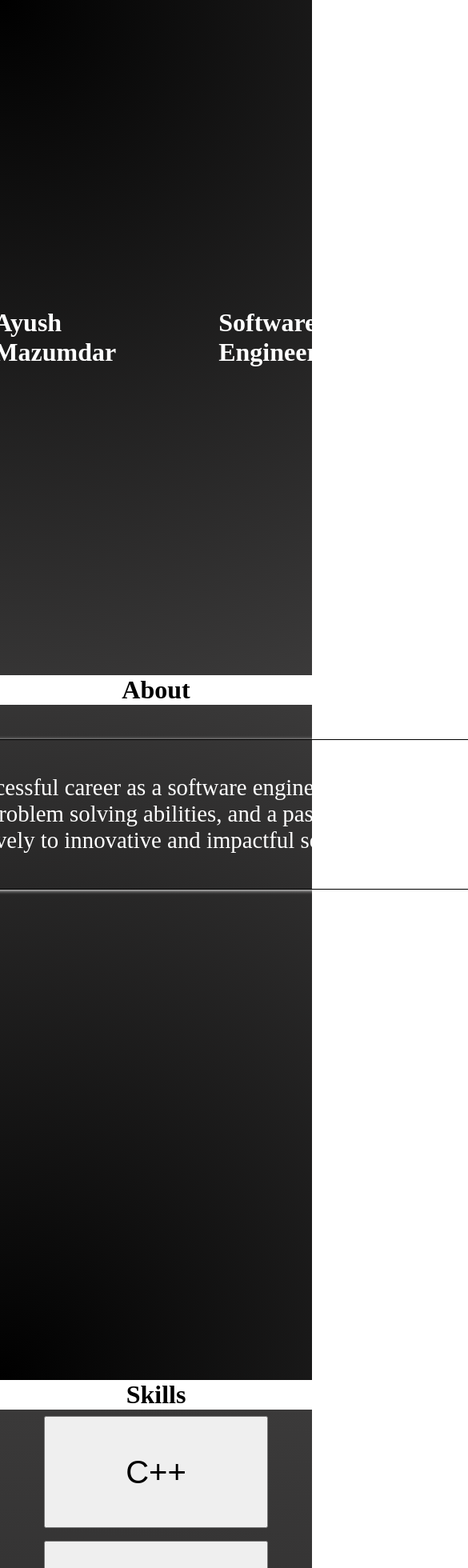
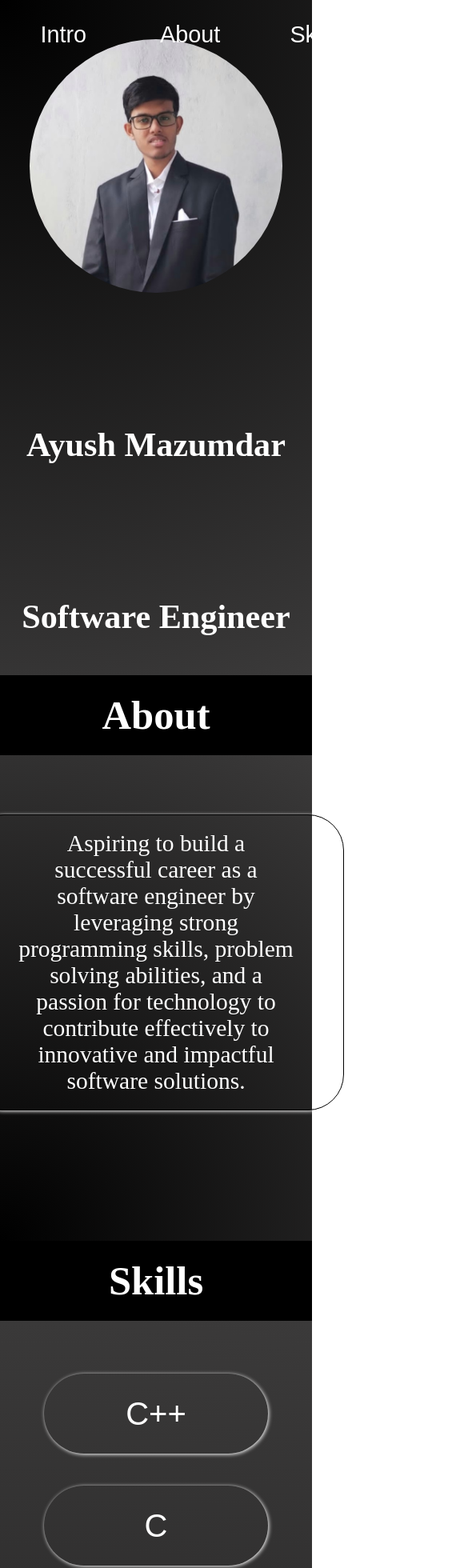
Before and after one commit to aysh-mzmdr/Portfolio, a React (Vite) app: page / in a window 390 px wide. Shown: the top 1960 px of the page at 80% size, 585 px wide, since content can reach past the window. Built offline with nearby package versions, Linux system fonts and the light colour scheme.

Commit message:
Made the website responsive

```diff
--- a/src/App.jsx
+++ b/src/App.jsx
@@ -3,18 +3,26 @@ function App(){
 
   return(
     <>
-      <div className={style.head}>
+    <div className={style.navbar}>
+      <button className={style.navbarButton}>Intro</button>
+      <button className={style.navbarButton}>About</button>
+      <button className={style.navbarButton}>Skills</button>
+      <button className={style.navbarButton}>Projects</button>
+      <button className={style.navbarButton}>Contact</button>
+    </div>
+      <div className={style.intro}>
+        <img src="../assets/MyPhoto.jpg" alt="My Photo"></img>
           <h1>Ayush Mazumdar</h1>
           <h1>Software Engineer</h1>
       </div>
-      <h1 style={{textAlign:"center"}}>About</h1>
+      <h1 className={style.head}>About</h1>
       <div className={style.about}>
           <div className={style.aboutBox}>
             Aspiring to build a successful career as a software engineer by leveraging strong programming skills, problem solving abilities, and a passion for technology to
             contribute effectively to innovative and impactful software solutions.
           </div>
       </div>
-      <h1 style={{textAlign:"center"}}>Skills</h1>
+      <h1 className={style.head}>Skills</h1>
       <div className={style.skills}>
         <button className={style.skill}>C++</button>
         <button className={style.skill}>C</button>
@@ -31,7 +39,7 @@ function App(){
         <button className={style.skill}>Kali Linux</button>
         <button className={style.skill}>Blender</button>
       </div>
-      <h1 style={{textAlign:"center"}}>Projects</h1>
+      <h1 className={style.head}>Projects</h1>
       <div className={style.projects}>
 
       </div>
--- a/src/style.module.css
+++ b/src/style.module.css
@@ -1,20 +1,29 @@
 h1{
     margin: 0px;
 }
-.head{
+
+img{
+    width:15em;
+    height:15em;
+    border-radius: 50%;
+    object-fit: cover;
+}
+
+.intro{
     width:100vw;
     height:100vh;
     color: white;
     background-image: radial-gradient(circle at top left,black,rgb(59, 58, 58));
     display: flex;
+    flex-wrap: wrap;
     justify-content: center;
     align-items: center;
-    gap:8em;
+    gap:8vh;
+    font-size: 2.5vh;
 }
 
 .about{
     width:100vw;
-    height:100vh;
     color:white;
     background-image: radial-gradient(circle at bottom left,black,rgb(59, 58, 58));
     display: flex;
@@ -24,10 +33,13 @@ h1{
 
 .aboutBox{
     text-align: center;
-    width:35em;
-    font-size: 1.8em;
-    margin-block: 1.5em;
-    padding: 1.5em;
+    width:35%;
+    min-width:350px;
+    font-size: 3.5vh;
+    margin-top: 2.5em;
+    margin-bottom: 5.5em;
+    padding-block: 0.65em;
+    padding-inline: 2em;
     border: 1px solid black;
     border-radius: 45px;
     box-shadow: 1px 1px 5px white;
@@ -39,18 +51,52 @@ h1{
     justify-content: center;
     align-items: center;
     flex-wrap: wrap;
+    padding-block: 5.5vh;
 }
 
 .skill{
     width:7em;
-    height: 3.5em;
+    height: 2.5em;
     font-size: 2.5em;
-    margin: 0.2em;
+    margin: 0.5em;
+    background-color: rgba(0, 0, 0, 0);
+    cursor: pointer;
+    color: white;
+    border-radius: 50px;
+    border:none;
+    box-shadow:1px 1px 5px white ;
 }
 
 .contact{
     background-color: black;
     color: white;
     text-align: center;
-    padding-block: 1.5em;
+    padding-block: 1.5vh;
 }
+
+.head{
+    color:white;
+    font-size: 6vh;
+    display: flex;
+    align-items: center;
+    justify-content: center;
+    height:100px;
+    background-color: black;
+}
+
+.navbar{
+    position: fixed;
+    display: flex;
+    justify-content: end;
+}
+
+.navbarButton{
+    width:5.5em;
+    height:3em;
+    font-size: 1.8em;
+    background-color: rgba(0, 0, 0, 0);
+    color:white;
+    border: none;
+    border-radius: 15px;
+    cursor:pointer;
+}
```
Also changed, not shown: assets/MyPhoto.jpg (added).
